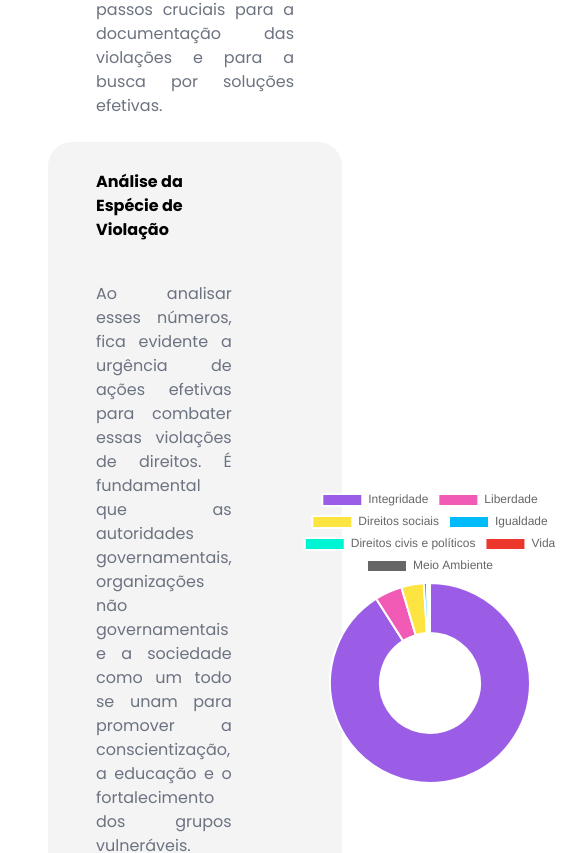
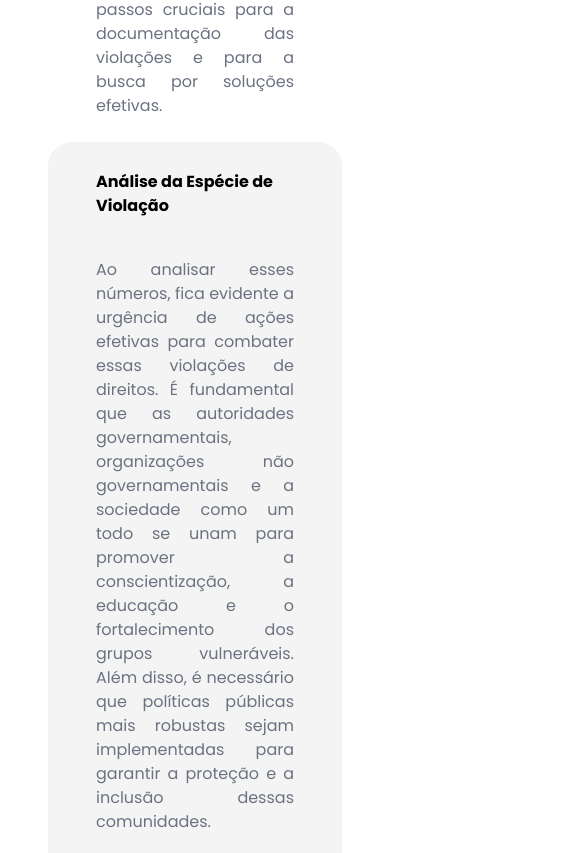
Before and after one commit to Camille846/mapeamento-denuncias, a React (Vite) app: page / in a window 390 px wide. Shown: the part 2871-3724 px from the top of the page, 580 px wide, since content can reach past the window. Built offline with nearby package versions, Linux system fonts and the light colour scheme.

Commit message:
Feat: responsive card

```diff
--- a/src/components/Cards.jsx
+++ b/src/components/Cards.jsx
@@ -143,7 +143,7 @@ export const Cards = () => {
         <p className='text-gray-500 text-justify px-12 mt-4 mb-6'>
         Este mapeamento de casos e denúncias serve como um ponto de partida para ações concretas. Ao trazer à tona essas estatísticas, esperamos incentivar a sociedade a refletir sobre a importância de se construir uma cultura de respeito, igualdade e justiça para todos. A denúncia e o registro desses casos são passos cruciais para a documentação das violações e para a busca por soluções efetivas.
         </p>
-        <div className='flex flex-row gap-12 items-center justify-between px-12 py-7 mt-5 bg-zinc-100 rounded-3xl'>
+        <div className='flex flex-col gap-12 items-center justify-between px-12 py-7 mt-5 bg-zinc-100 rounded-3xl md:flex-row'>
           <div className="text-content">
             <h2 className='text-start font-bold'>Análise da Espécie de Violação</h2>
             <p className='text-gray-500 text-justify mt-10'>
```
